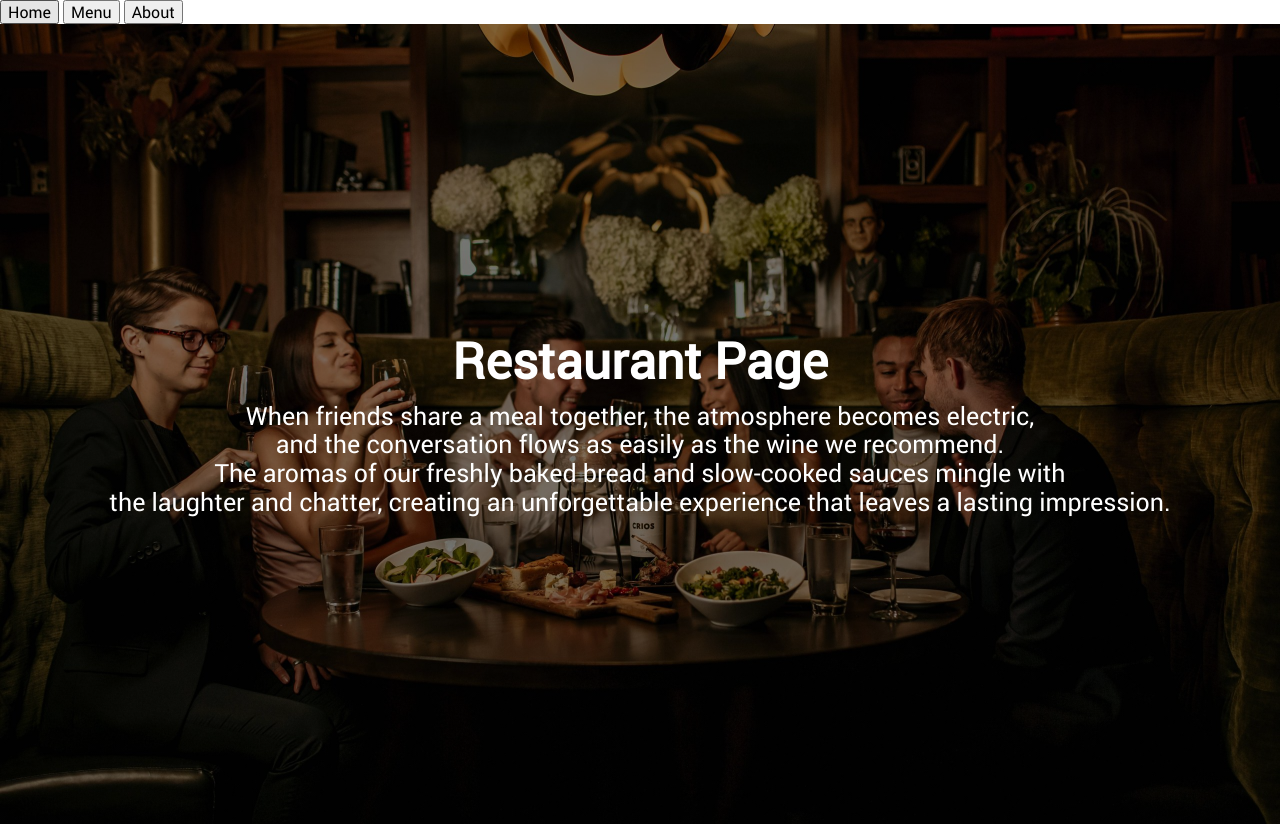
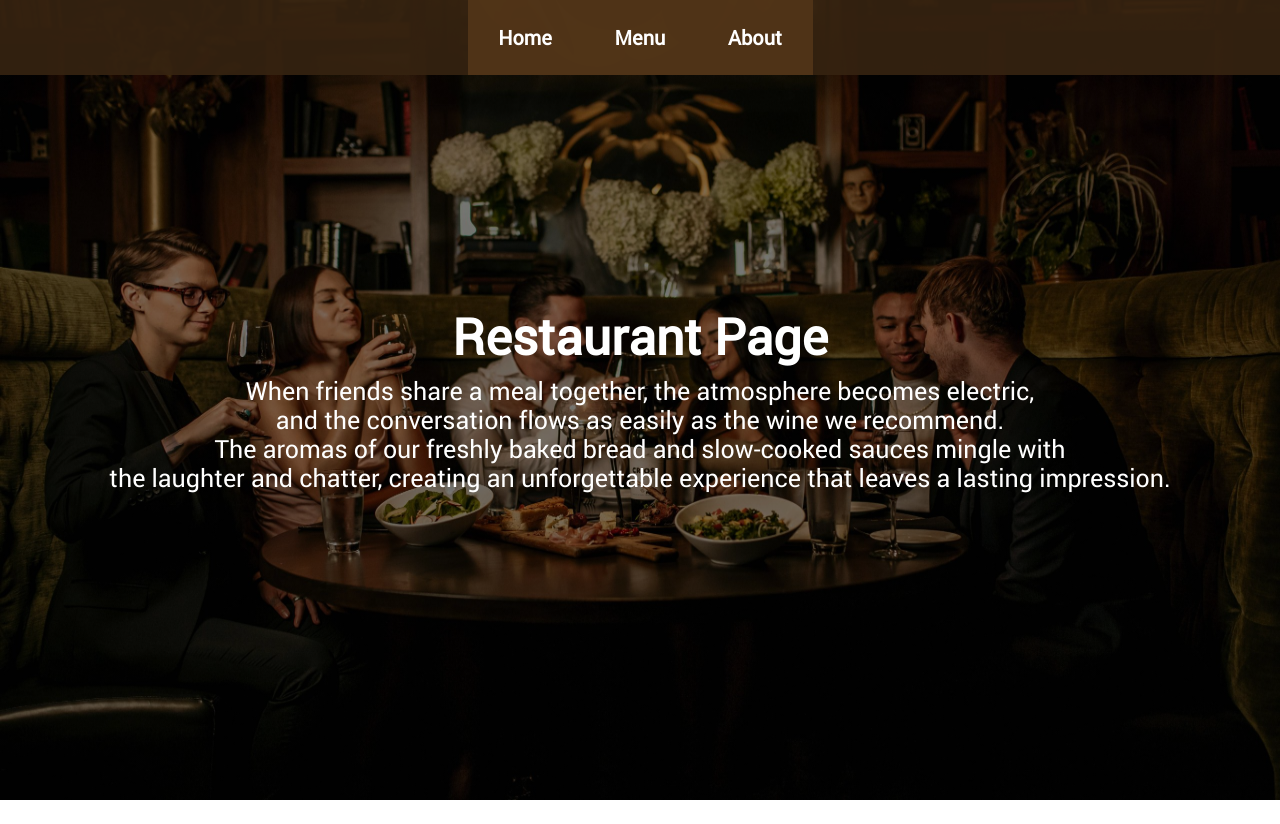
Before and after one commit to cadltop/restaurant-page, a website built with webpack: page src/index.html in a window 1280 px wide. After the commit the page ends 800 px from the top, so only its background shows below. Built offline with nearby package versions, Linux system fonts and the light colour scheme.

Commit message:
Style the header.

```diff
--- a/src/style.css
+++ b/src/style.css
@@ -2,14 +2,40 @@
     font-family: 'Roboto';
     src: url(../fonts/Roboto-Regular.ttf);
 }
-:root {
+* {
     font-family: 'Roboto', sans-serif ;
+    color: white;
+}
+header {
+    position: fixed;
+    width: 100vw;
+    height: 75px;
+    display: flex;
+    justify-content: center;
+    align-items: center;
+    background-color: #362311ea;
+}
+nav {
+    width: fit-content;
+    height: 75px;
+    display: grid;
+    grid-template: 1fr / repeat(3, 1fr);
+}
+
+header button {
+    border: #00000000;
+    background-color: #523519ea;
+    padding: 10px;
+    width: 115px;
+    font-size: 20px;
+    font-weight: bold;
 }
 #container {
     /*image source: https://www.opentable.com/blog/coziest-restaurants-united-states-canada/ */
     background-image: linear-gradient(90deg, #00000080, #00000080), url(../images/restaurant-main.jpg);
-    background-size: 100% auto, 100% auto;
+    background-size: 100% 100%, 100% 100%;
     background-repeat: no-repeat, no-repeat;
+    width: 100vw;
     height: 100vh;
     display: flex;
     justify-content: center;
@@ -17,7 +43,6 @@
 }
 .text-container > * {
     margin: 0 0;
-    color: white;
     text-align: center;
 }
 
```
